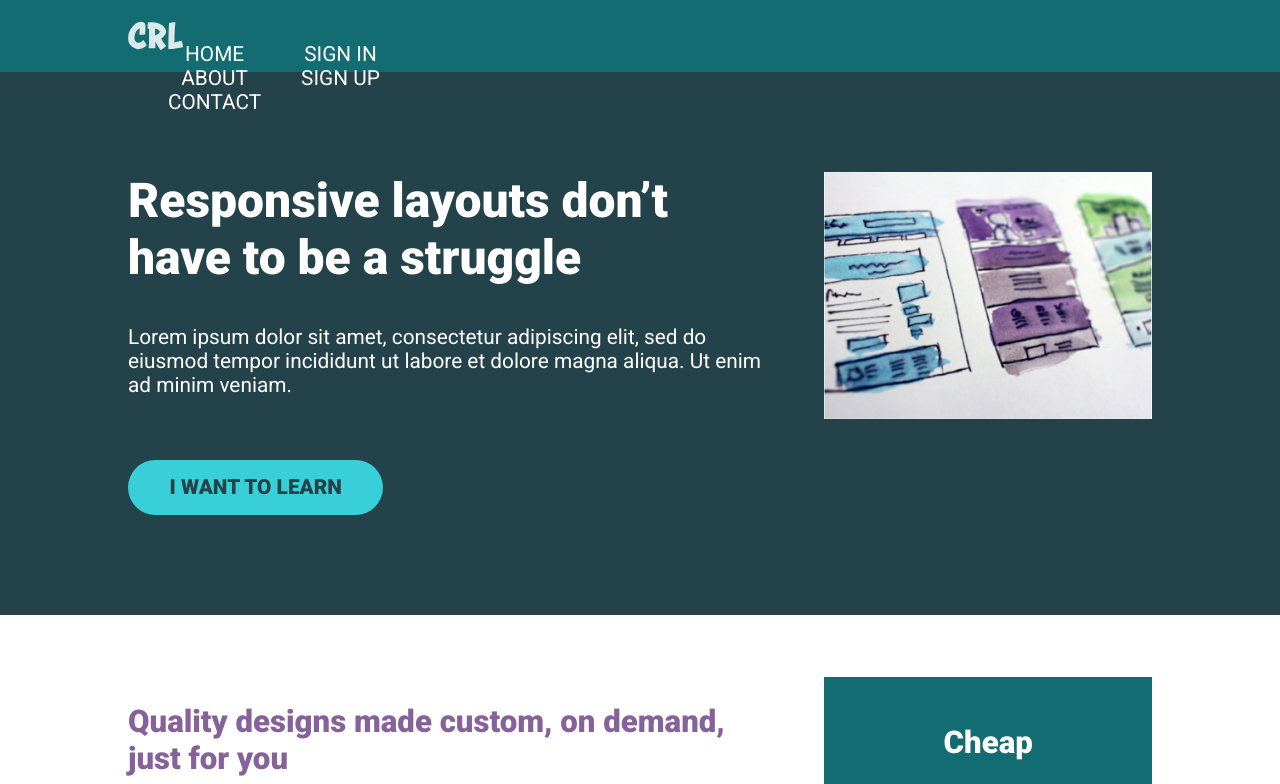
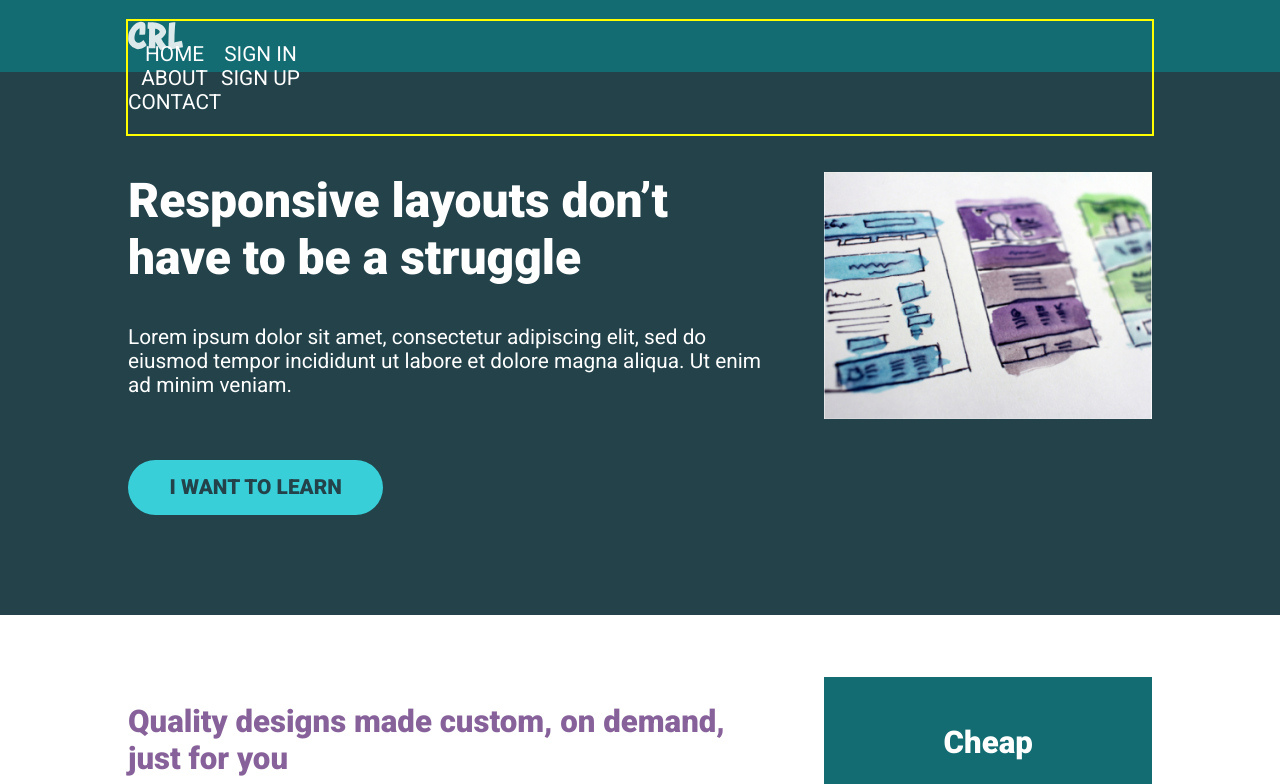
Before and after one commit to niklonberg/KP-Conquering-Responsive-Layouts, a plain HTML site: page day19/index.html in a window 1280 px wide. Shown: the top 784 px of the page. Drawn offline with Linux system fonts and the light colour scheme.

Commit message:
fix padding on ul

```diff
--- a/day19/style.css
+++ b/day19/style.css
@@ -30,6 +30,7 @@ h1 {
 
 ul {
     list-style: none;
+    padding: 0;
 }
 
 a {
@@ -72,13 +73,13 @@ header {
 
 .nav {
     width: 100%;
+    outline: 2px solid yellow;
 }
 
 .nav__link {
     color: white;
     text-transform: uppercase;
 }
-
 
 .nav__list {
 
```
